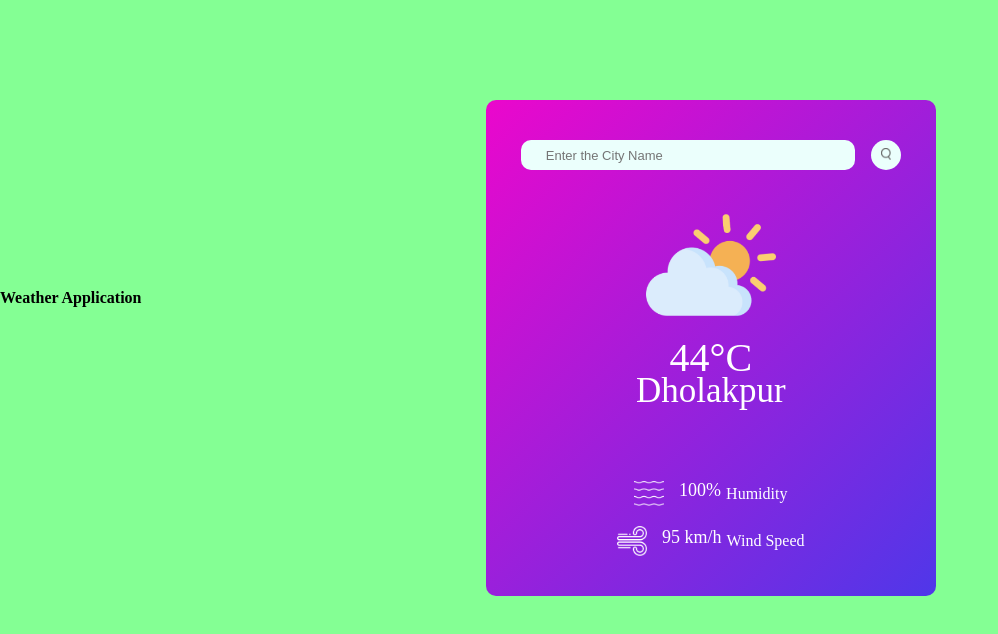
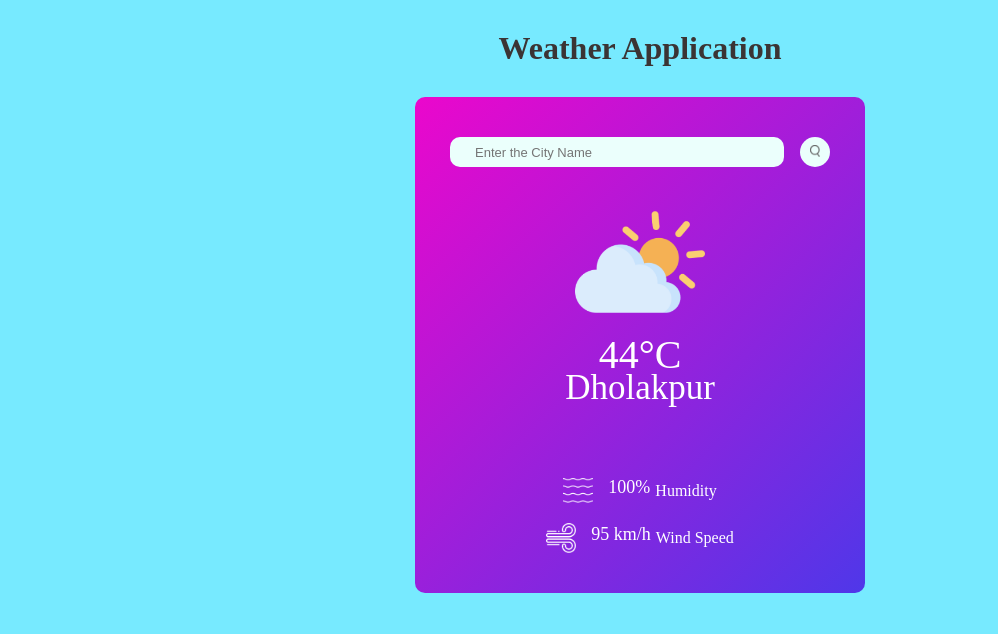
Before and after one commit to uvais2021/Weather-App, a plain HTML site: page index.html in a window 1280 px wide. Shown: the whole page, without its empty margins (0-998 px from the left). Drawn offline with Linux system fonts and the light colour scheme.

Commit message:
Update style.css

```diff
--- a/style.css
+++ b/style.css
@@ -5,17 +5,25 @@
     box-sizing: border-box;
 }
 body{
-    background-color: #84ff94;
+    background-color: #50e5ffc5;
     display: flex;
     align-items: center;
     justify-content: center;
+    flex-direction: column;
+}
+.heading{
+    margin-top: 30px;
+    font-size: 32px;
+    color: #3b3434;
+    /* box-shadow: 0 0 10px black; */
+
 }
 .card{
     width: 90%;
     max-width: 450px;
     background: linear-gradient(135deg,#eb07cc,#4f37e9);
     color: #fff;
-    margin:100px auto 0;
+    margin:30px auto 0;
     border-radius: 10px;
     padding: 40px 35px;
     text-align: center;
@@ -94,3 +102,91 @@ body{
 .col p{
 margin-left: 5px;
 }
+
+
+/* @media screen and(max-width: 576px){
+    .card{
+        width: 90%;
+        max-width: 450px;
+        background: linear-gradient(135deg,#eb07cc,#4f37e9);
+        color: #fff;
+        margin:100px auto 0;
+        border-radius: 10px;
+        padding: 40px 35px;
+        text-align: center;
+    }
+    .search{
+        width: 100%;
+        display: flex;
+        align-items: center;
+        justify-content: center;
+    }
+    .search input{
+        border: 0;
+        outline: 0;
+        background: #ebfffc;
+        color: #555;
+        padding: 10px 25px;
+        height: 30px;
+        width: 100px;
+        border-radius: 10px;
+        flex: 1;
+        margin-right: 16px;
+        font-size: 16px;
+    }
+    .search button{
+        border: 0;
+        outline: 0;
+        background: #ebfffc;
+        border-radius: 100px;
+        height: 40px;
+        width: 40px;
+        cursor: pointer;
+    }
+    .search button img{
+        width: 14px;
+    }
+    .weather-icon{
+        width: 130px;
+        margin-top: 30px;
+    }
+    .weather h1{
+        font-size: 50px;
+        font-weight: 300;
+        font-size: 40px;
+
+    }
+    .weather h2{
+        font-size: 45px;
+        font-weight: 400;
+        margin-top: -10px;
+
+    }
+    .details{
+        display: flex;
+        align-items: center;
+        justify-content: space-between;
+        padding: 0 20px;
+        margin-top: 50px;
+    }
+    .col{
+        display: flex;
+        align-items: center;
+        text-align: left;
+        justify-content: space-between;
+        align-items: center;
+        margin-right: 10px;
+    }
+    .col img{
+        width: 30px;
+        margin-right: 10px;
+    }
+    .humidity, .wind{
+        font-size: 18px;
+        margin-top: -6px;
+    }
+    .col p{
+    margin-left: 5px;
+    }
+}
+     */
```
